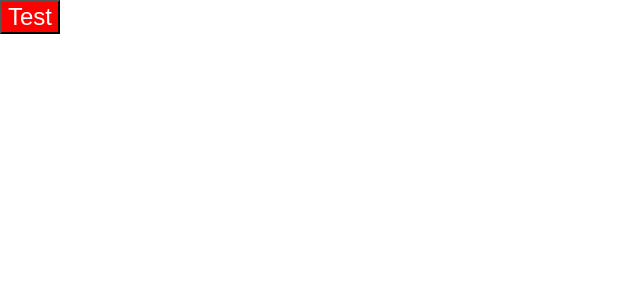
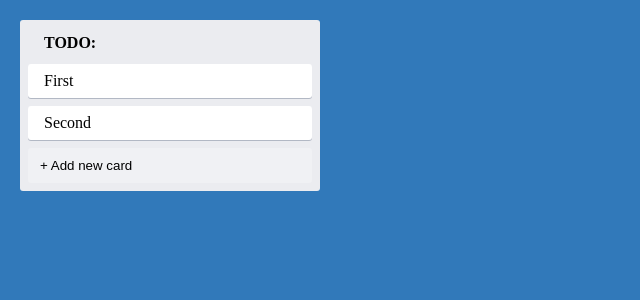
Before and after one commit to AlexanderGridin/react-trello-clone, a React (Create React App) app: page / in a window 1280 px wide. Shown: the top 300 px of the page, without its empty margins (0-640 px from the left). Built offline with nearby package versions, Linux system fonts and the light colour scheme.

Commit message:
common components created

```diff
--- a/src/App.tsx
+++ b/src/App.tsx
@@ -1,9 +1,8 @@
-import { Button } from "./styles";
+import { Column } from "components/Column";
+import { AppContainer } from "styles";
 
-export const App = () => {
-  return (
-    <>
-      <Button>Test</Button>
-    </>
-  );
-};
+export const App = () => (
+  <AppContainer>
+    <Column title="TODO:" />
+  </AppContainer>
+);
--- /dev/null
+++ b/src/components/AddItem.tsx
@@ -0,0 +1,36 @@
+import { useState } from "react";
+import { AddItemButton } from "styles";
+import { AddItemForm } from "components/AddItemForm";
+
+interface AddItemProps {
+  buttonText: string;
+  dark?: boolean;
+  // also can be written as
+  // onAdd(text: string): void;
+  onAdd: (text: string) => void;
+}
+
+export const AddItem = ({
+  buttonText,
+  dark,
+  onAdd,
+}: AddItemProps): JSX.Element => {
+  // also can be written as const [isShowForm, setIsShowForm] = useState<boolean>(false);
+  const [isShowForm, setIsShowForm] = useState(false);
+
+  const addItem = (text: string): void => {
+    onAdd(text);
+    setIsShowForm(false);
+  };
+  const onClick = (): void => setIsShowForm(true);
+
+  if (isShowForm) {
+    return <AddItemForm onAdd={addItem}></AddItemForm>;
+  }
+
+  return (
+    <AddItemButton dark={dark} onClick={onClick}>
+      {buttonText}
+    </AddItemButton>
+  );
+};
--- /dev/null
+++ b/src/components/AddItemForm.tsx
@@ -0,0 +1,37 @@
+import { ChangeEvent, KeyboardEvent, useState } from "react";
+import { useInputFocus } from "hooks/use-input-focus";
+import { KeyboardKey } from "shared/enums/keyboard-key.enum";
+import { AddButton, AddItemFormContainer, AddItemInput } from "styles";
+
+interface AddItemFormProps {
+  onAdd: (text: string) => void;
+}
+
+type ChangeEventType = ChangeEvent<HTMLInputElement>;
+type KeyboardEventType = KeyboardEvent<HTMLInputElement>;
+
+export const AddItemForm = ({ onAdd }: AddItemFormProps) => {
+  const [text, setText] = useState("");
+
+  const onInputChange = (e: ChangeEventType): void => setText(e.target.value);
+  const onInputKeyUp = (e: KeyboardEventType): void => {
+    if (e.key !== KeyboardKey.Enter) {
+      return;
+    }
+
+    onAdd(text);
+  };
+  const onAddButtonClick = (): void => onAdd(text);
+
+  return (
+    <AddItemFormContainer>
+      <AddItemInput
+        ref={useInputFocus()}
+        value={text}
+        onChange={onInputChange}
+        onKeyUp={onInputKeyUp}
+      />
+      <AddButton onClick={onAddButtonClick}>Create</AddButton>
+    </AddItemFormContainer>
+  );
+};
--- /dev/null
+++ b/src/components/Card.tsx
@@ -0,0 +1,9 @@
+import { CardContainer } from "styles";
+
+interface CardProps {
+  text: string;
+}
+
+export const Card = ({ text }: CardProps): JSX.Element => (
+  <CardContainer>{text}</CardContainer>
+);
--- /dev/null
+++ b/src/components/Column.tsx
@@ -0,0 +1,26 @@
+import { ColumnContainer, ColumnTitle } from "styles";
+import { AddItem } from "components/AddItem";
+import { Card } from "components/Card";
+
+interface ColumnProps {
+  title: string;
+}
+
+export const Column = ({ title }: ColumnProps): JSX.Element => {
+  return (
+    <ColumnContainer>
+      <ColumnTitle> {title}</ColumnTitle>
+
+      <Card text="First" />
+      <Card text="Second" />
+
+      <AddItem
+        buttonText="+ Add new card"
+        dark
+        onAdd={(text: string) => {
+          console.log(text);
+        }}
+      />
+    </ColumnContainer>
+  );
+};
--- /dev/null
+++ b/src/hooks/use-input-focus.ts
@@ -0,0 +1,11 @@
+import { RefObject, useEffect, useRef } from "react";
+
+export const useInputFocus = (): RefObject<HTMLInputElement> => {
+  const ref: RefObject<HTMLInputElement> = useRef<HTMLInputElement>(null);
+
+  useEffect(() => {
+    ref.current?.focus();
+  }, []);
+
+  return ref;
+};
--- /dev/null
+++ b/src/shared/enums/keyboard-key.enum.ts
@@ -0,0 +1,3 @@
+export const enum KeyboardKey {
+  Enter = "Enter",
+}
--- a/src/styles.ts
+++ b/src/styles.ts
@@ -1,7 +1,91 @@
 import styled from "styled-components";
 
-export const Button = styled.button`
-  background-color: red;
-  color: white;
-  font-size: 24px;
+export const AppContainer = styled.div`
+  display: flex;
+  align-items: flex-start;
+  background-color: #3179ba;
+  height: 100%;
+  padding: 20px;
+  width: 100%;
 `;
+
+export const ColumnContainer = styled.div`
+  width: 300px;
+  min-height: 40px;
+  margin-right: 20px;
+  border-radius: 3px;
+  padding: 8px;
+  flex-grow: 0;
+  background-color: #ebecf0;
+`;
+
+export const ColumnTitle = styled.div`
+  padding: 6px 16px 12px;
+  font-weight: bold;
+`;
+
+export const CardContainer = styled.div`
+  cursor: pointer;
+  margin-bottom: 0.5rem;
+  padding: 0.5rem 1rem;
+  max-width: 300px;
+  border-radius: 3px;
+  background-color: #fff;
+  box-shadow: #091e4240 0px 1px 0px 0px;
+`;
+
+/*
+ * Styled component with defined props type
+ * Can be written as:
+ *
+ * interface AddItemButtonProps {
+ *	dark?: boolean
+ * }
+ * export const AddItemButton = styled.button<AddItemButtonProps>`
+ *
+ * If you forget to provide the props type you will have an error on color parameter, where we use the value of the prop dark.
+ * */
+export const AddItemButton = styled.button<{ dark?: boolean }>`
+  background-color: #ffffff3d;
+  border-radius: 3px;
+  border: none;
+  color: ${(props) => (props.dark ? "#000" : "#FFF")};
+  cursor: pointer;
+  width: 100%;
+  padding: 10px 12px;
+  transition: background 0.4s ease-in;
+  text-align: left;
+
+  &:hover {
+    background-color: #ffffff52;
+  }
+`;
+
+export const AddItemFormContainer = styled.div`
+  display: flex;
+  flex-direction: column;
+  align-items: flex-start;
+  width: 100%;
+`;
+
+export const AddButton = styled.button`
+  background-color: #5aac44;
+  border-radius: 3px;
+  border: none;
+  box-shadow: none;
+  color: #fff;
+  padding: 6px 12px;
+
+  &:hover {
+    cursor: pointer;
+  }
+`;
+
+export const AddItemInput = styled.input`
+  border: none;
+  border-radius: 3px;
+  box-shadow: #091e4240 0px 1px 0px 0px;
+  margin-bottom: 0.5rem;
+  padding: 0.5rem 1rem;
+  width: 100%;
+`;
```
Also changed, not shown: tsconfig.json (+4 -9 lines).
